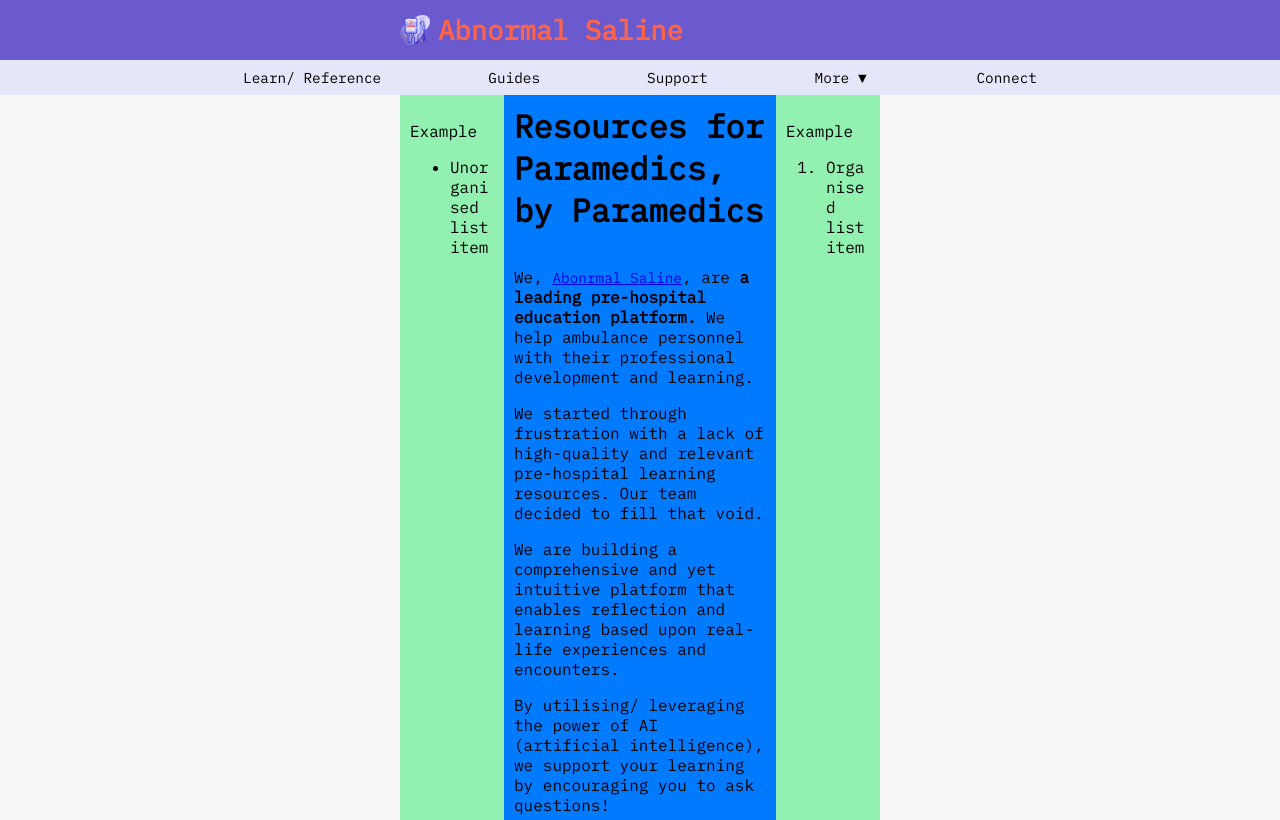
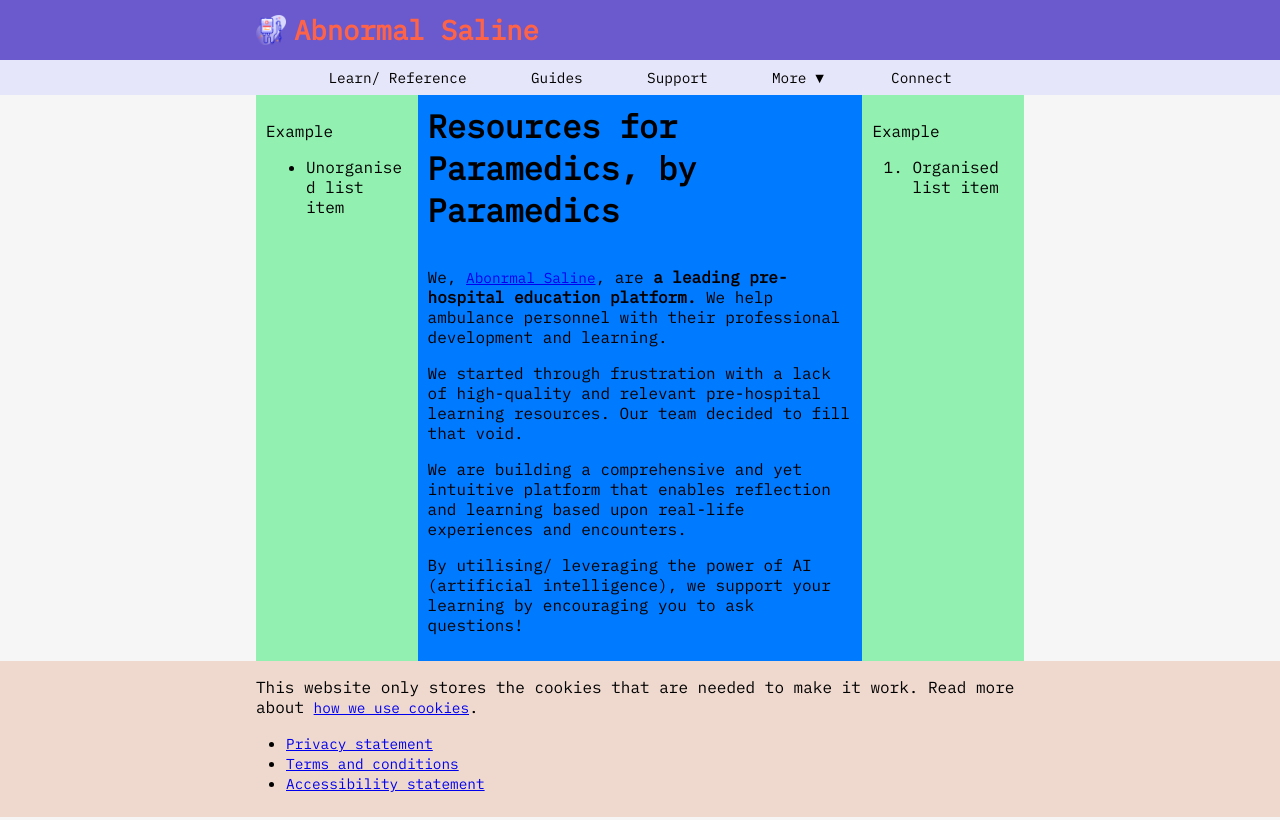
Before and after one commit to jbx6/abnormalsaline, a plain HTML site: page index.html in a window 1280 px wide. Shown: the top 820 px of the page. Drawn offline with Linux system fonts and the light colour scheme.

Commit message:
Fixed style issues

```diff
--- a/style.css
+++ b/style.css
@@ -43,7 +43,7 @@ main {
     background-color: whitesmoke;
     display: flex;
     flex-direction: column;
-    margin: 0 400px;
+    margin: 0 20%;
 }
 
 .wrapper {
@@ -75,7 +75,7 @@ footer {
     background-color: #efd9ce;
     display: flex;
     position: relative;
-
+    padding: 0 20%;
 }
 
 .grid {
@@ -296,7 +296,7 @@ label {
 
 .header-container {
     box-sizing: border-box;
-    padding: 0 400px;
+    padding: 0 20%;
     margin: 0 auto;
     height: 60px;
     align-items: center;
@@ -319,6 +319,7 @@ label {
     display: block;
     background-color: lavender;
     margin: 0 auto;
+    padding: 0 20%;
 }
 
 .sticky {
@@ -329,7 +330,6 @@ label {
 .navigation {
     box-sizing: border-box;
     display: flex;
-    width: 80%;
     margin: 0 auto;
 }
 
```
